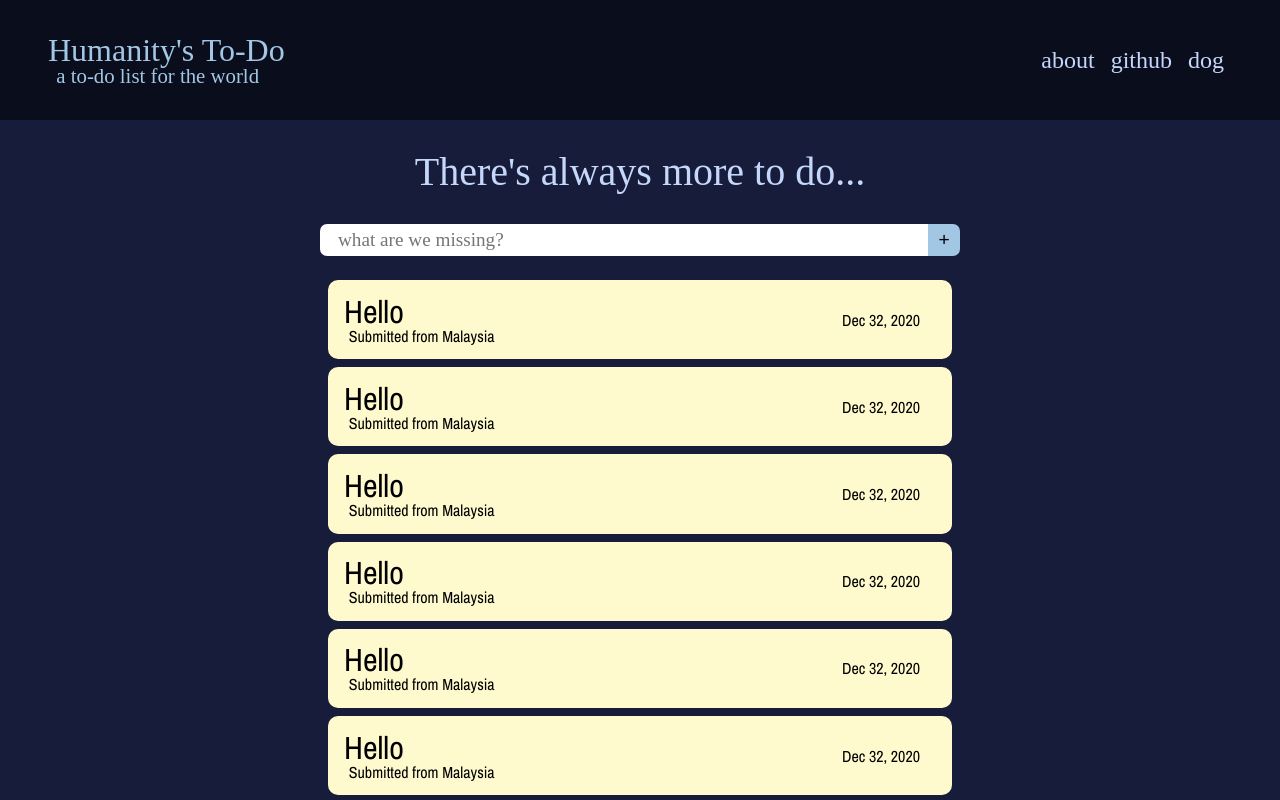
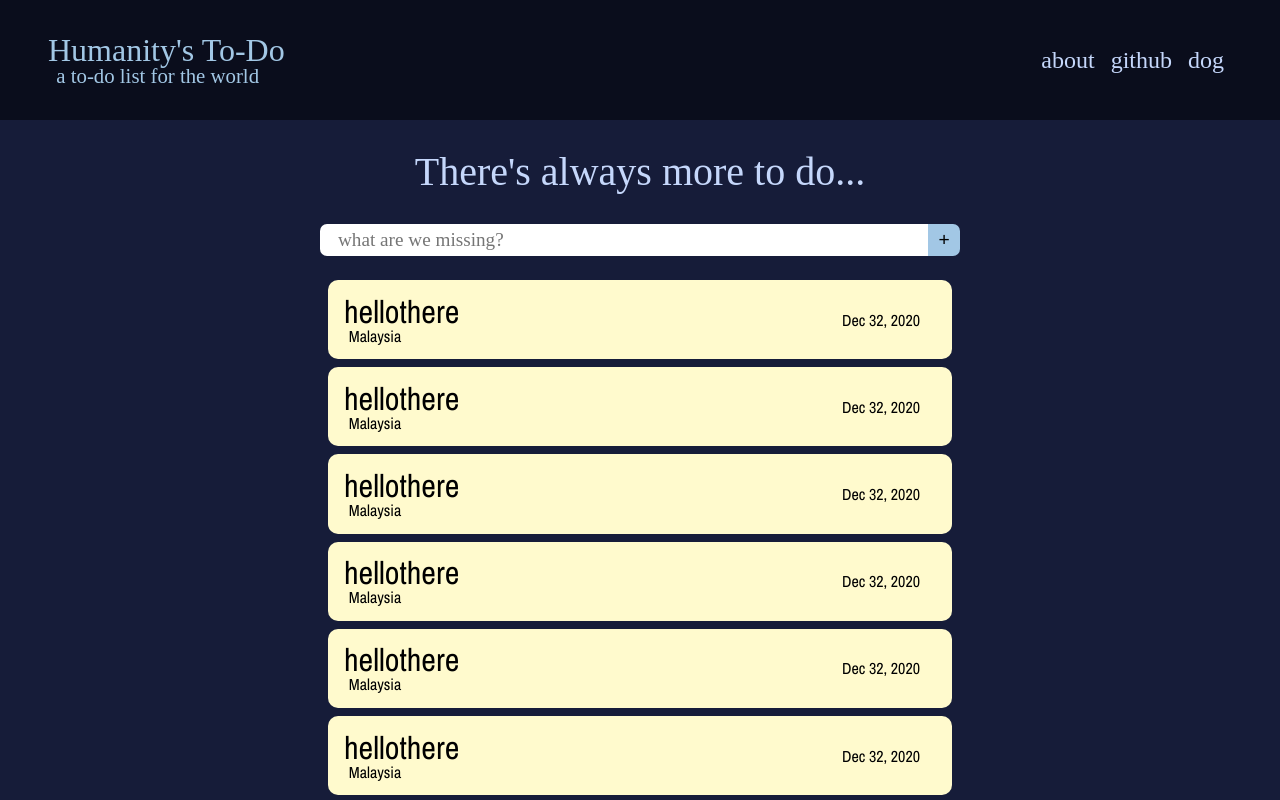
Before and after one commit to return1coding/Humanity-ToDo, a React (Create React App) app: page / in a window 1280 px wide. Built offline with nearby package versions, Linux system fonts and the light colour scheme; a web font is replaced by a local one.

Commit message:
tried mongoose, didn't work, try doing it on server my dude

```diff
--- a/package.json
+++ b/package.json
@@ -6,6 +6,7 @@
     "@testing-library/jest-dom": "^4.2.4",
     "@testing-library/react": "^9.5.0",
     "@testing-library/user-event": "^7.2.1",
+    "mongoose": "^5.10.5",
     "react": "^16.13.1",
     "react-dom": "^16.13.1",
     "react-scripts": "3.4.3"
--- a/src/components/ToDoList.js
+++ b/src/components/ToDoList.js
@@ -1,23 +1,32 @@
 import React, { Component } from 'react';
 import ToDoListCard from './ToDoListCard';
+const mongoose = require('mongoose');
 
+// //connect to MongoDB
+// const dbURI = 'mongodb+srv://humanitytodo:Jostono94mongodb@cluster0.ec2ig.gcp.mongodb.net/humanity-todo?retryWrites=true&w=majority';
+// mongoose.connect(dbURI, {useNewUrlParser: true, useUnifiedTopology: true})
+//         .then((result) => console.log("connected to db"))
+//         .catch((err) => console.log(err));
 export default class ToDoList extends Component {
     render() {
         return (
             <div className="actualList">
-                <ToDoListCard/>
-                <ToDoListCard/>
-                <ToDoListCard/>
-                <ToDoListCard/>
-                <ToDoListCard/>
-                <ToDoListCard/>
-                <ToDoListCard/>
-                <ToDoListCard/>
-                <ToDoListCard/>
-                <ToDoListCard/>
-                <ToDoListCard/>
-                <ToDoListCard/>
-                <ToDoListCard/>
+                <ToDoListCard title="hellothere" location="Malaysia" time="Dec 32, 2020" />
+                <ToDoListCard title="hellothere" location="Malaysia" time="Dec 32, 2020" />
+                <ToDoListCard title="hellothere" location="Malaysia" time="Dec 32, 2020" />
+                <ToDoListCard title="hellothere" location="Malaysia" time="Dec 32, 2020" />
+                <ToDoListCard title="hellothere" location="Malaysia" time="Dec 32, 2020" />
+                <ToDoListCard title="hellothere" location="Malaysia" time="Dec 32, 2020" />
+                <ToDoListCard title="hellothere" location="Malaysia" time="Dec 32, 2020" />
+                <ToDoListCard title="hellothere" location="Malaysia" time="Dec 32, 2020" />
+                <ToDoListCard title="hellothere" location="Malaysia" time="Dec 32, 2020" />
+                <ToDoListCard title="hellothere" location="Malaysia" time="Dec 32, 2020" />
+                <ToDoListCard title="hellothere" location="Malaysia" time="Dec 32, 2020" />
+                <ToDoListCard title="hellothere" location="Malaysia" time="Dec 32, 2020" />
+                <ToDoListCard title="hellothere" location="Malaysia" time="Dec 32, 2020" />
+                <ToDoListCard title="hellothere" location="Malaysia" time="Dec 32, 2020" />
+                <ToDoListCard title="hellothere" location="Malaysia" time="Dec 32, 2020" />
+                <ToDoListCard title="hellothere" location="Malaysia" time="Dec 32, 2020" />
             </div>
         )
     }
--- a/src/components/ToDoListCard.js
+++ b/src/components/ToDoListCard.js
@@ -5,10 +5,10 @@ export default class ToDoListCard extends Component {
         return (
             <div className="toDoCard">
                 <div className="itemTitleArea">
-                    <h2 className="itemTitle">Hello</h2>
-                    <h3 className="itemSubtitle">Submitted from Malaysia</h3>
+                    <h2 className="itemTitle">{this.props.title}</h2>
+                    <h3 className="itemSubtitle">{this.props.location}</h3>
                 </div>
-                <div className="submitTimeDate">Dec 32, 2020</div>
+                <div className="submitTimeDate">{this.props.time}</div>
             </div>
         )
     }
```
Also changed, not shown: 1 other file (tests, documents, lock files or other folders).
